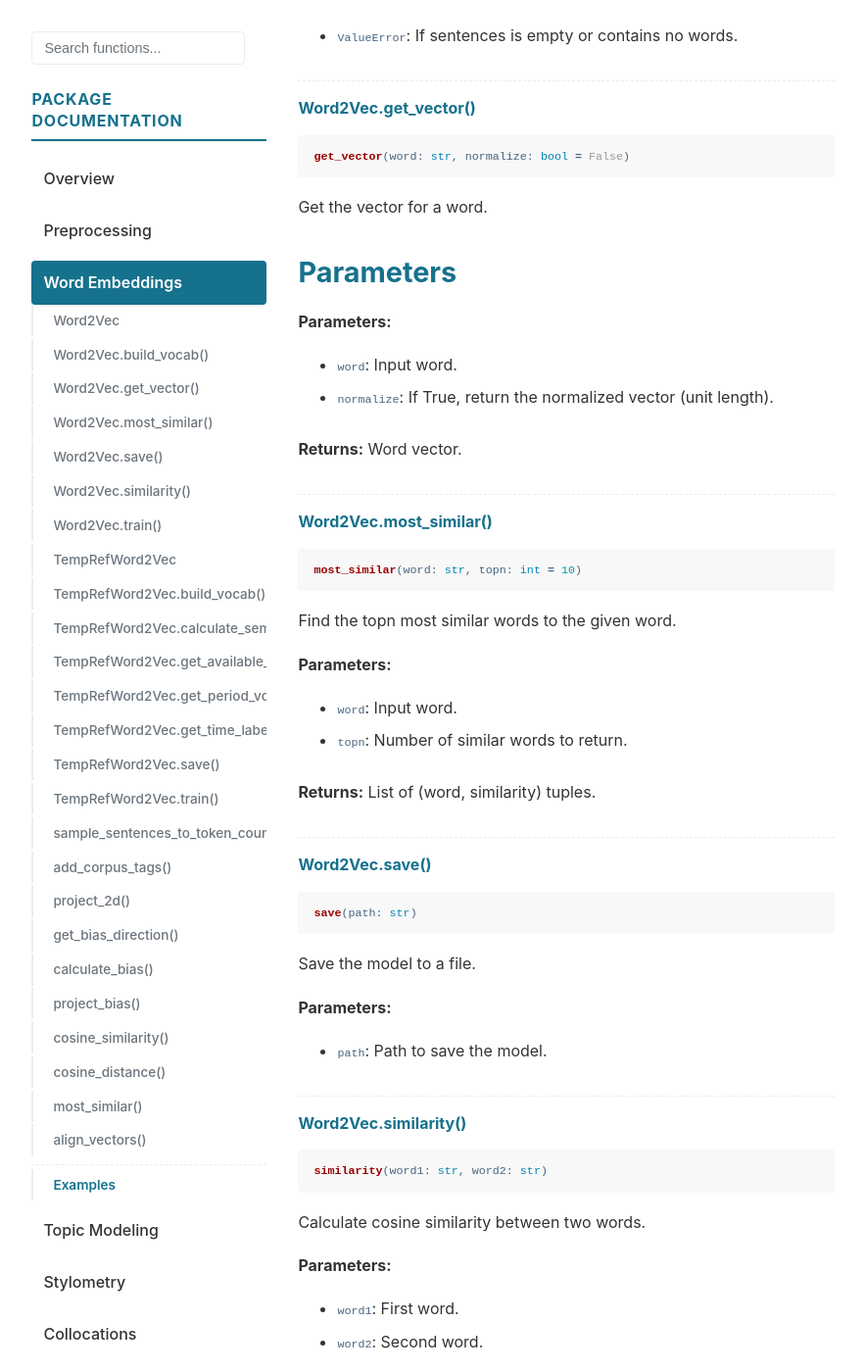
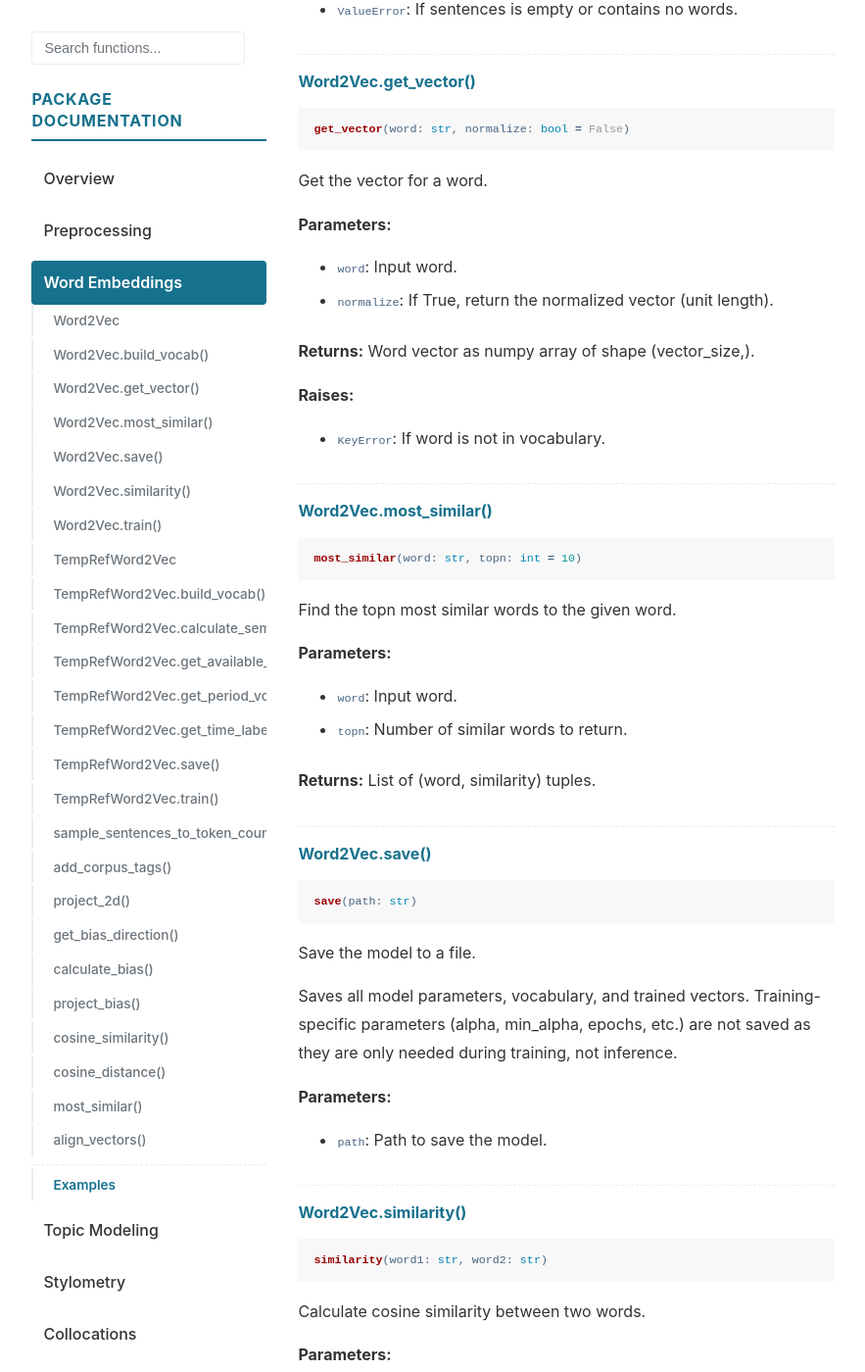
Before and after one commit to mcjkurz/qhchina-web, a Jekyll site: the page built from docs/word_embeddings/index.md, in a window 1280 px wide and 1400 px high, scrolled down 4586 px. Shown: the whole window at 98% size, without its empty margins (198-1081 px from the left). Built offline with Jekyll 4.4.1, drawn with Linux system fonts in a browser that asks for light colours; comment, search, counter and statistics services are not loaded; some of the changed text lies outside the part shown.

````diff
--- a/docs/word_embeddings/index.md
+++ b/docs/word_embeddings/index.md
@@ -147,7 +147,7 @@ Features:
 - `max_vocab_size` (int): Maximum vocabulary size to keep, keeping the most frequent words.
   None means no limit (keep all words above min_word_count).
 - `epochs` (int): Number of training iterations over the corpus (default: 1).
-- `batch_size` (int): Number of sentences to process per batch (default: 10000).
+- `batch_size` (int): Maximum words per training batch (default: 10000).
 - `callbacks` (list of callable): Callback functions to call after each epoch.
 - `calculate_loss` (bool): Whether to calculate and return the final loss (default: True).
 - `total_examples` (int): Total number of training examples per epoch. When provided
@@ -200,15 +200,15 @@ get_vector(word: str, normalize: bool = False)
 
 Get the vector for a word.
 
-Parameters
-----------
-
 **Parameters:**
 - `word`: Input word.
 - `normalize`: If True, return the normalized vector (unit length).
 
 **Returns:**
-Word vector.
+Word vector as numpy array of shape (vector_size,).
+
+**Raises:**
+- `KeyError`: If word is not in vocabulary.
 
 <h4 id="word2vec-most_similar">Word2Vec.most_similar()</h4>
 
@@ -232,6 +232,10 @@ save(path: str)
 ```
 
 Save the model to a file.
+
+Saves all model parameters, vocabulary, and trained vectors. Training-specific
+parameters (alpha, min_alpha, epochs, etc.) are not saved as they are only
+needed during training, not inference.
 
 **Parameters:**
 - `path`: Path to save the model.
````
Also changed, not shown: other parts of docs/word_embeddings/index.md (+1 -1 lines).
